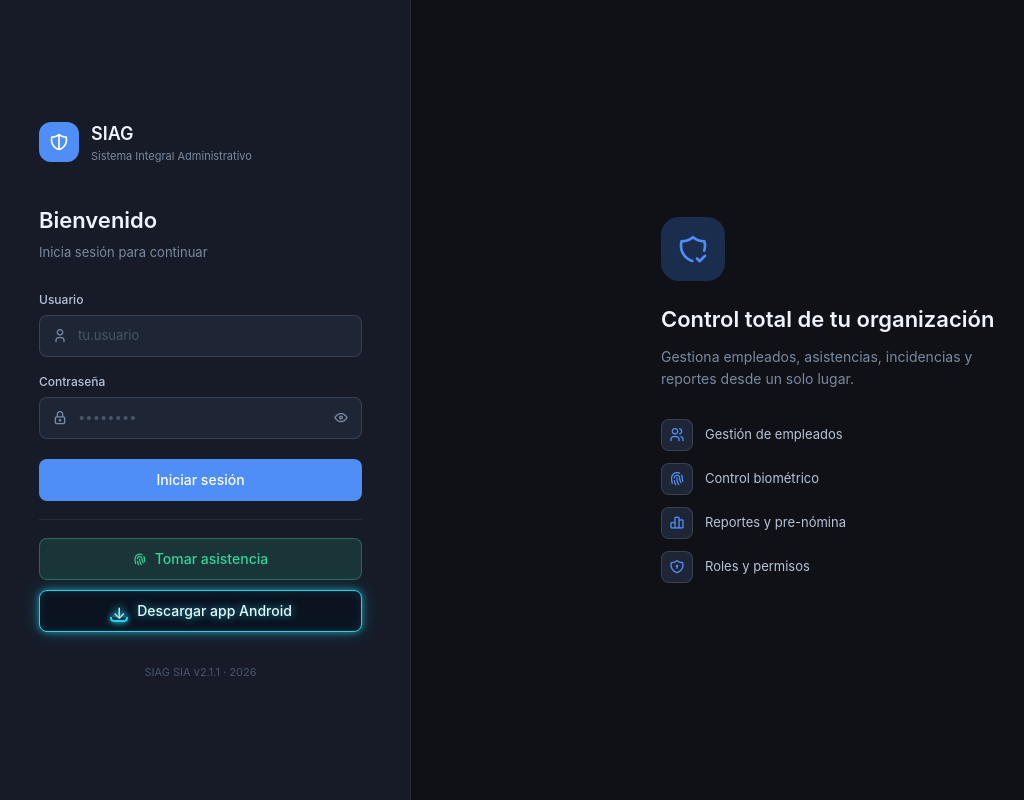
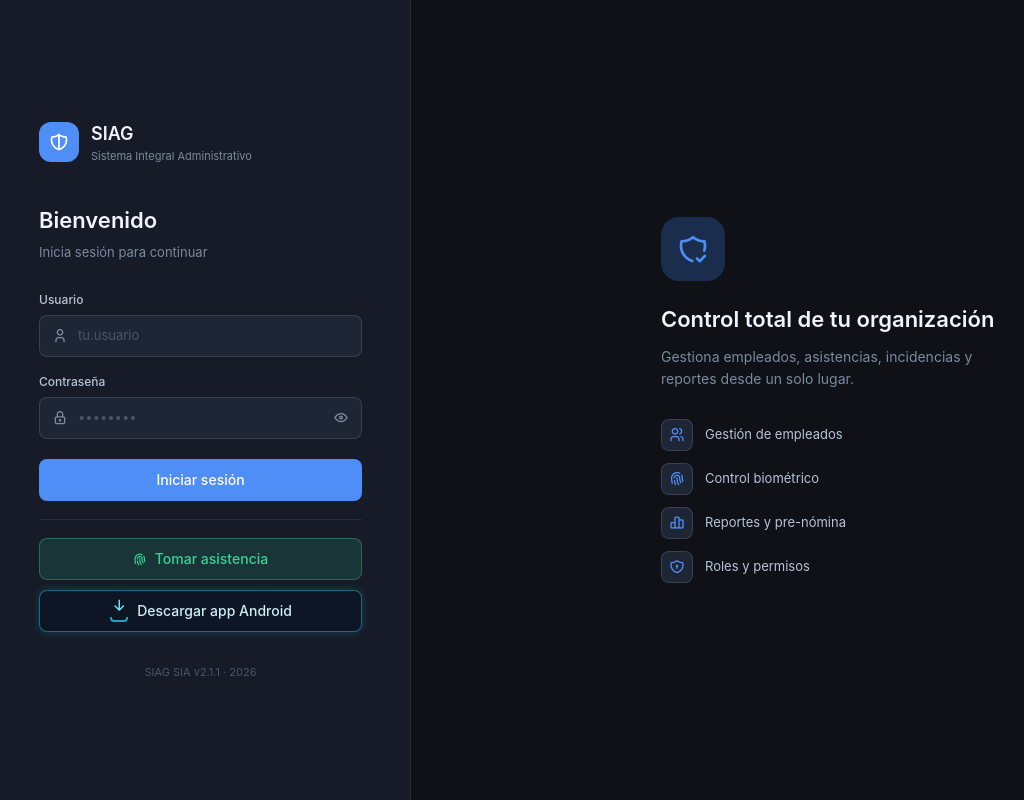
Before and after one commit to ErkMadrigal/SIAG, a Vue app: page /login in a window 1280 px wide. Shown: the whole page, without its empty margins (9-1033 px from the left). Built offline with nearby package versions, Linux system fonts and the light colour scheme; no server answers.

Commit message:
Login: botón de descarga más sutil

```diff
--- a/src/views/LoginView.vue
+++ b/src/views/LoginView.vue
@@ -368,30 +368,29 @@ async function handleLogin() {
 /* Botón de descarga neón */
 .btn-apk {
   position: relative; overflow: hidden; isolation: isolate;
-  color: #e6fbff; background: #0b1220;
-  border: 1px solid #22d3ee;
-  box-shadow: 0 0 6px rgba(34,211,238,.55), 0 0 18px rgba(34,211,238,.35), inset 0 0 12px rgba(34,211,238,.15);
-  text-shadow: 0 0 8px rgba(34,211,238,.8);
-  animation: apkGlow 2.4s ease-in-out infinite;
-  transition: transform .15s;
+  color: #cfeff5; background: #0e1626;
+  border: 1px solid rgba(34,211,238,.45);
+  box-shadow: 0 0 8px rgba(34,211,238,.18);
+  animation: apkGlow 4s ease-in-out infinite;
+  transition: transform .15s, box-shadow .2s, border-color .2s;
 }
-.btn-apk:hover { transform: translateY(-1px); box-shadow: 0 0 10px #22d3ee, 0 0 28px rgba(34,211,238,.55), inset 0 0 16px rgba(34,211,238,.25); }
+.btn-apk:hover { transform: translateY(-1px); border-color: rgba(34,211,238,.8); box-shadow: 0 0 14px rgba(34,211,238,.4); }
 .btn-apk:active { transform: scale(.98); }
 /* brillo que barre el botón */
 .btn-apk::before {
   content: ''; position: absolute; top: 0; bottom: 0; width: 40%; left: -60%; z-index: -1;
-  background: linear-gradient(100deg, transparent, rgba(167,139,250,.45), rgba(34,211,238,.5), transparent);
+  background: linear-gradient(100deg, transparent, rgba(34,211,238,.14), transparent);
   transform: skewX(-20deg);
-  animation: apkSweep 3s ease-in-out infinite;
+  animation: apkSweep 6s ease-in-out infinite;
 }
 .apk-fill { position: absolute; inset: 0; z-index: -1; width: 0; background: linear-gradient(90deg, rgba(34,211,238,.35), rgba(167,139,250,.55)); }
 .btn-apk.bajando .apk-fill { animation: apkFill 3.1s cubic-bezier(.3,.1,.3,1) forwards; }
-.btn-apk.bajando { animation: none; box-shadow: 0 0 10px #a78bfa, 0 0 26px rgba(167,139,250,.55), inset 0 0 14px rgba(167,139,250,.25); border-color: #a78bfa; }
+.btn-apk.bajando { animation: none; box-shadow: 0 0 12px rgba(167,139,250,.35); border-color: rgba(167,139,250,.7); }
 
 /* icono: flecha cayendo hacia la bandeja */
 .apk-ico { position: relative; width: 20px; height: 22px; display: inline-flex; align-items: flex-start; justify-content: center; }
-.apk-arrow { font-size: 17px; animation: apkDrop 1.3s ease-in infinite; filter: drop-shadow(0 0 4px #22d3ee); }
-.apk-tray { position: absolute; left: 1px; right: 1px; bottom: 0; height: 5px; border: 2px solid #22d3ee; border-top: none; border-radius: 0 0 4px 4px; box-shadow: 0 0 6px #22d3ee; }
+.apk-arrow { font-size: 17px; animation: apkDrop 2s ease-in infinite; color: #67e8f9; }
+.apk-tray { position: absolute; left: 1px; right: 1px; bottom: 0; height: 5px; border: 2px solid rgba(34,211,238,.75); border-top: none; border-radius: 0 0 4px 4px; }
 .btn-apk.bajando .apk-arrow { animation-duration: .6s; }
 
 @keyframes apkDrop {
@@ -401,8 +400,8 @@ async function handleLogin() {
   100% { transform: translateY(8px); opacity: 0; }
 }
 @keyframes apkGlow {
-  0%,100% { box-shadow: 0 0 6px rgba(34,211,238,.55), 0 0 16px rgba(34,211,238,.3), inset 0 0 10px rgba(34,211,238,.12); }
-  50%     { box-shadow: 0 0 10px rgba(34,211,238,.9), 0 0 30px rgba(34,211,238,.55), inset 0 0 16px rgba(34,211,238,.25); }
+  0%,100% { box-shadow: 0 0 6px rgba(34,211,238,.12); }
+  50%     { box-shadow: 0 0 12px rgba(34,211,238,.3); }
 }
 @keyframes apkSweep { 0% { left: -60%; } 55%,100% { left: 130%; } }
 @keyframes apkFill  { to { width: 100%; } }
```
